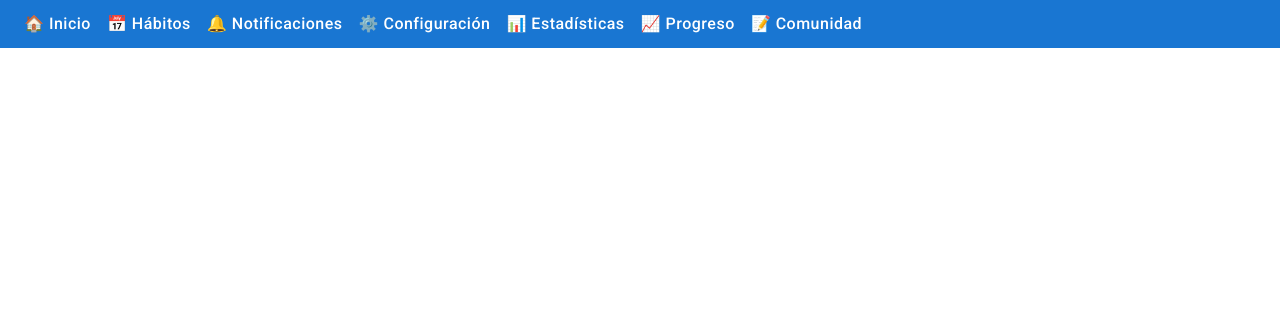
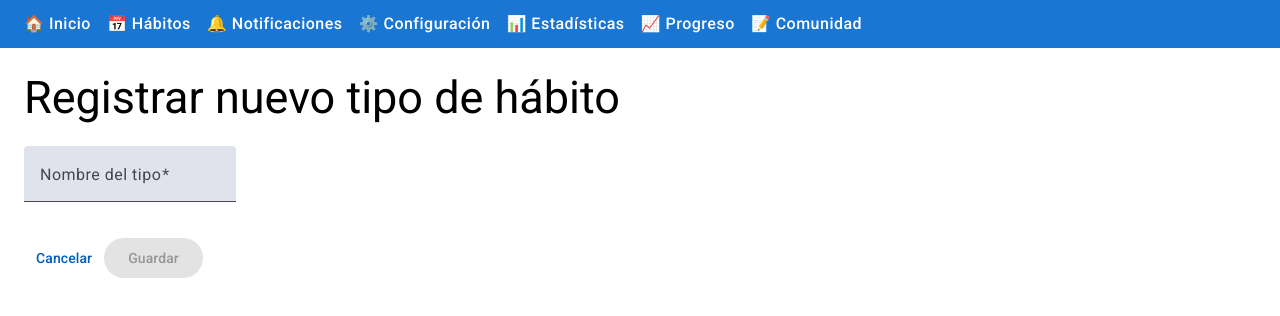
Before and after one commit to Augusto-03/front-habityRENDER, an Angular app: page /registrar-tipo in a window 1280 px wide. Before the commit this address led to /. Shown: the top 316 px of the page. Built offline with nearby package versions, Linux system fonts and the light colour scheme; sample sign-in values are in the browser's storage.

Commit message:
cambio de botones

```diff
--- a/src/app/app.routes.ts
+++ b/src/app/app.routes.ts
@@ -11,6 +11,7 @@ import { RegistroHabitoTrackerComponent } from './components/registro-habito-tra
 import { ProgresoHabitoComponent } from './components/progreso-habito/progreso-habito.component';
 import { EstadisticasComponent } from './components/estadisticas/estadisticas.component';
 import { CommunityComponent } from './components/comunity/comunity.component';
+import { RegistrarTipoComponent } from './components/registrar-tipo/registrar-tipo.component';
 
 
 export const routes: Routes = [
@@ -48,6 +49,15 @@ export const routes: Routes = [
   {
     path: 'comunidad',
     component: CommunityComponent
-  }
+  },
+  {
+    path: 'comunidad',
+    component: CommunityComponent
+  },
+  {
+    path: 'registrar-tipo',
+    component: RegistrarTipoComponent,
+    canActivate: [authGuard]
+  },
 
 ];
--- a/src/app/components/listar-habito/listar-habito.component.html
+++ b/src/app/components/listar-habito/listar-habito.component.html
@@ -1,7 +1,11 @@
 <div style="padding: 24px;">
   <div style="display: flex; justify-content: space-between; align-items: center;">
     <h5>Mis hábitos</h5>
-    <button mat-raised-button color="primary" (click)="irARegistrarHabito()">+ Nuevo hábito</button>
+
+    <div style="display: flex; gap: 8px;">
+      <button mat-raised-button color="primary" (click)="irARegistrarHabito()">+ Nuevo hábito</button>
+      <button mat-raised-button color="primary" (click)="irARegistrarTipo()">+ Nuevo Tipo de hábito</button>
+    </div>
   </div>
 
   <div *ngFor="let h of habitos" style="margin-top: 16px; padding: 16px; border: 1px solid #ccc; border-radius: 8px;">
--- a/src/app/components/listar-habito/listar-habito.component.ts
+++ b/src/app/components/listar-habito/listar-habito.component.ts
@@ -43,4 +43,8 @@ export class ListarHabitoComponent implements OnInit {
   irARegistrarHabito() {
     this.router.navigate(['/registrar-habito']);
   }
+  irARegistrarTipo() {
+  this.router.navigate(['/registrar-tipo']);
+  }
+
 }
--- a/src/app/components/registrar-habito/registrar-habito.component.ts
+++ b/src/app/components/registrar-habito/registrar-habito.component.ts
@@ -51,7 +51,7 @@ export class RegistrarHabitoComponent implements OnInit {
       next: tipos => this.tiposHabito = tipos,
       error: err => {
         console.error('Error cargando tipos de hábito', err);
-        this.snack.open('No se pudieron cargar los tipos de hábito ❌', 'Cerrar', { duration: 3000 });
+        this.snack.open('No se pudieron cargar los tipos de hábito', 'Cerrar', { duration: 3000 });
         console.log('Tipos recibidos:', this.tiposHabito);
 
       }
@@ -68,18 +68,18 @@ export class RegistrarHabitoComponent implements OnInit {
     nombre: this.formulario.value.nombre,
     descripcion: this.formulario.value.descripcion,
     frecuencia: this.formulario.value.frecuencia,
-    tipo: { id: this.formulario.value.tipoHabitoId }, // ✅ CORRECTO
+    tipo: { id: this.formulario.value.tipoHabitoId },
     completado: false,
     activo: true
   };
 
   this.http.post('http://localhost:8080/api/habitos', body, { headers }).subscribe({
     next: () => {
-      this.snack.open('Hábito creado correctamente ✅', 'Cerrar', { duration: 3000 });
+      this.snack.open('Hábito creado correctamente', 'Cerrar', { duration: 3000 });
       this.router.navigate(['/ver-habitos']);
     },
     error: err => {
-      this.snack.open('Error al crear hábito ❌', 'Cerrar', { duration: 3000 });
+      this.snack.open('Error al crear hábito', 'Cerrar', { duration: 3000 });
       console.error(err);
       }
     });
--- /dev/null
+++ b/src/app/components/registrar-tipo/registrar-tipo.component.html
@@ -0,0 +1,15 @@
+<div class="container">
+  <h2>Registrar nuevo tipo de hábito</h2>
+
+  <form [formGroup]="form" (ngSubmit)="guardar()">
+    <mat-form-field appearance="fill">
+      <mat-label>Nombre del tipo</mat-label>
+      <input matInput formControlName="nombre" placeholder="Ej: Salud" />
+    </mat-form-field>
+
+    <div style="margin-top: 16px;">
+      <button mat-button type="button" (click)="cancelar()">Cancelar</button>
+      <button mat-raised-button color="primary" type="submit" [disabled]="form.invalid">Guardar</button>
+    </div>
+  </form>
+</div>
--- /dev/null
+++ b/src/app/components/registrar-tipo/registrar-tipo.component.ts
@@ -0,0 +1,51 @@
+import { Component } from '@angular/core';
+import { FormBuilder, FormGroup, Validators, ReactiveFormsModule } from '@angular/forms';
+import { CommonModule } from '@angular/common';
+import { MatFormFieldModule } from '@angular/material/form-field';
+import { MatInputModule } from '@angular/material/input';
+import { MatButtonModule } from '@angular/material/button';
+import { Router } from '@angular/router';
+import { TipoHabitoService } from '../../services/registrar-tipo.service';
+
+@Component({
+  standalone: true,
+  selector: 'app-registrar-tipo',
+  templateUrl: './registrar-tipo.component.html',
+  styleUrls: ['./registrar-tipo.component.css'],
+  imports: [
+    CommonModule,
+    ReactiveFormsModule,
+    MatFormFieldModule,
+    MatInputModule,
+    MatButtonModule
+  ]
+})
+export class RegistrarTipoComponent {
+  form: FormGroup;
+
+  constructor(
+    private fb: FormBuilder,
+    private tipoHabitoService: TipoHabitoService,
+    private router: Router
+  ) {
+    this.form = this.fb.group({
+      nombre: ['', Validators.required]
+    });
+  }
+
+  guardar() {
+    if (this.form.valid) {
+      const tipo = {
+        nombre: this.form.value.nombre as string
+      };
+
+      this.tipoHabitoService.crearTipoHabito(tipo).subscribe(() => {
+        this.router.navigate(['/registrar-habito']);
+      });
+    }
+  }
+
+  cancelar() {
+    this.router.navigate(['/registrar-habito']);
+  }
+}
--- /dev/null
+++ b/src/app/services/registrar-tipo.service.ts
@@ -0,0 +1,32 @@
+import { Injectable } from '@angular/core';
+import { HttpClient, HttpHeaders } from '@angular/common/http';
+import { Observable } from 'rxjs';
+
+export interface TipoHabito {
+  id: number;
+  nombre: string;
+}
+
+@Injectable({
+  providedIn: 'root'
+})
+export class TipoHabitoService {
+  private apiUrl = 'http://localhost:8080/api/tipos-habito';
+
+  constructor(private http: HttpClient) {}
+
+  obtenerTodos(): Observable<TipoHabito[]> {
+    return this.http.get<TipoHabito[]>(this.apiUrl);
+  }
+
+  crearTipoHabito(tipo: { nombre: string }) {
+  const token = localStorage.getItem('token');
+
+  const headers = new HttpHeaders({
+    Authorization: `Bearer ${token}`
+  });
+
+  return this.http.post('http://localhost:8080/api/tipos-habito', tipo, { headers });
+}
+
+}
```
Also changed, not shown: src/app/services/tipo-habito.service.ts (deleted, +0 -9 lines), src/app/components/registrar-habito/registrar-habito.component.html (line endings or trailing spaces), src/app/components/registrar-tipo/registrar-tipo.component.css (added).
